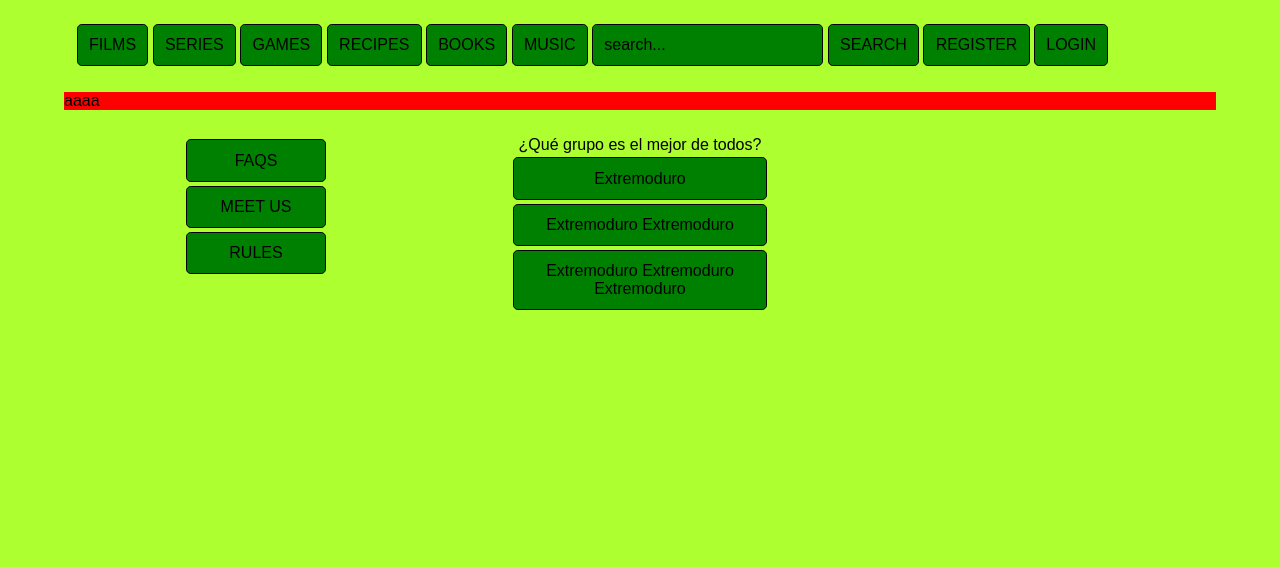
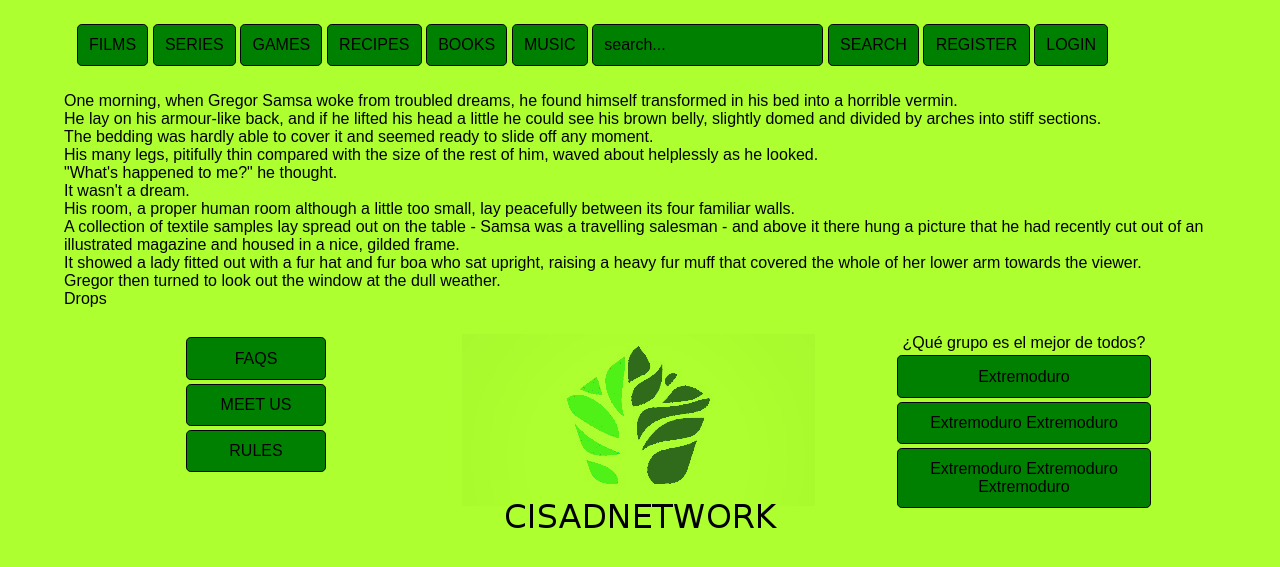
Before and after one commit to decalion/CISADNETWORK, a PHP site: page / in a window 1280 px wide. Shown: the top 567 px of the page. Run offline with PHP 8.4, Linux system fonts and the light colour scheme.

Commit message:
Basic default page without php

```diff
--- a/css/style.css
+++ b/css/style.css
@@ -58,7 +58,7 @@ li {
     clear: both;
     margin: 2% 5%;
     display: block;
-    background-color: red;
+
 }
 
 .footerWrapper {
--- a/views/indexNoLogged.php
+++ b/views/indexNoLogged.php
@@ -31,7 +31,37 @@
         </div>
         <div class="middleWrapper">
             <p>
-                aaaa
+                One morning, when Gregor Samsa woke from troubled dreams, he found himself transformed in his bed into a horrible vermin.
+            </p>
+            <p>
+                He lay on his armour-like back, and if he lifted his head a little he could see his brown belly, slightly domed and divided by arches into stiff sections.
+            </p>
+            <p>
+                The bedding was hardly able to cover it and seemed ready to slide off any moment.
+            </p>
+            <p>
+                His many legs, pitifully thin compared with the size of the rest of him, waved about helplessly as he looked.
+            </p>
+            <p>
+                "What's happened to me?" he thought.
+            </p>
+            <p>
+                It wasn't a dream.
+            </p>
+            <p>
+                His room, a proper human room although a little too small, lay peacefully between its four familiar walls.
+            </p>
+            <p>
+                A collection of textile samples lay spread out on the table - Samsa was a travelling salesman - and above it there hung a picture that he had recently cut out of an illustrated magazine and housed in a nice, gilded frame.
+            </p>
+            <p>
+                It showed a lady fitted out with a fur hat and fur boa who sat upright, raising a heavy fur muff that covered the whole of her lower arm towards the viewer.
+            </p>
+            <p>
+                Gregor then turned to look out the window at the dull weather.
+            </p>
+            <p>
+                Drops
             </p>
         </div>
         <div class="footerWrapper">
@@ -43,7 +73,7 @@
                 </ul>
             </div>
             <div class="footerMid innerFooter">
-
+                <img src="./images/logoWithLetters.png" />
             </div>
             <div class="footerRight innerFooter">
                 <p>
```
Also changed, not shown: images/logo.png (added), images/logoWithLetters.png (added), 2 other files.
